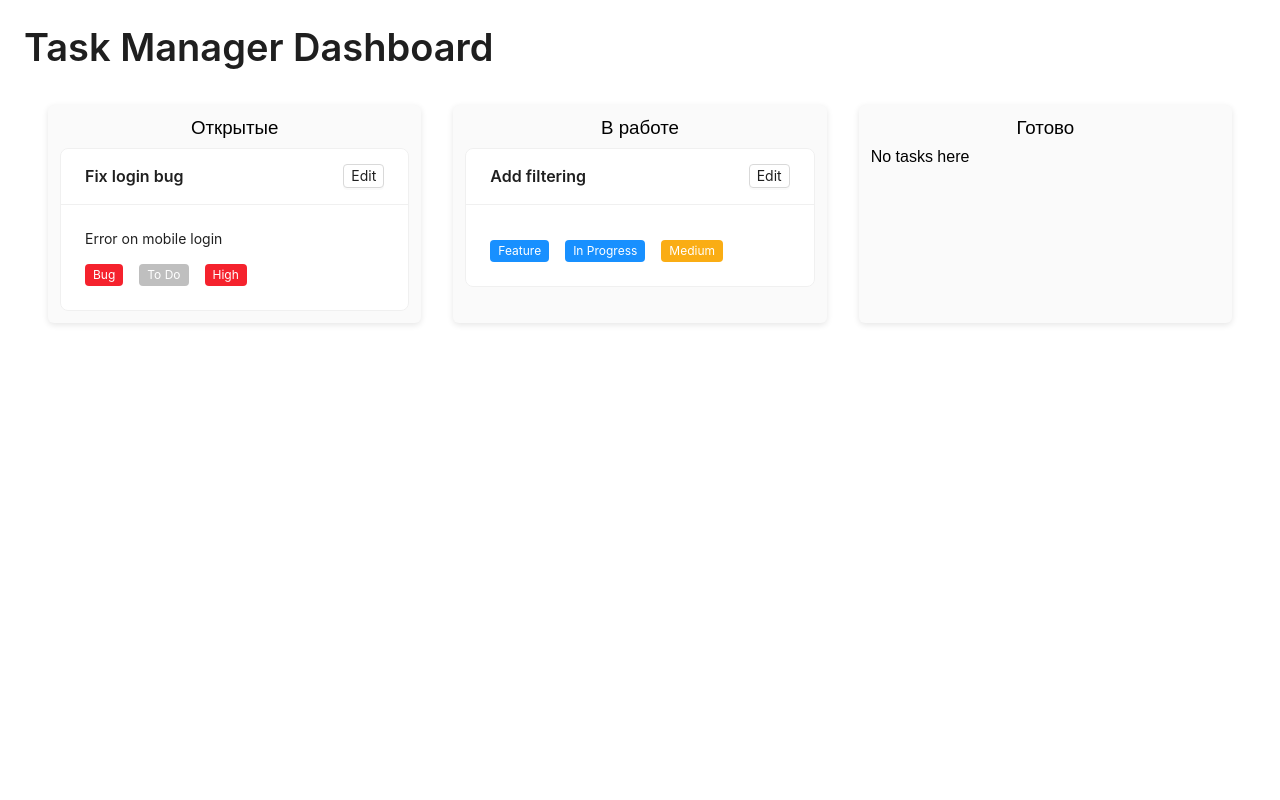
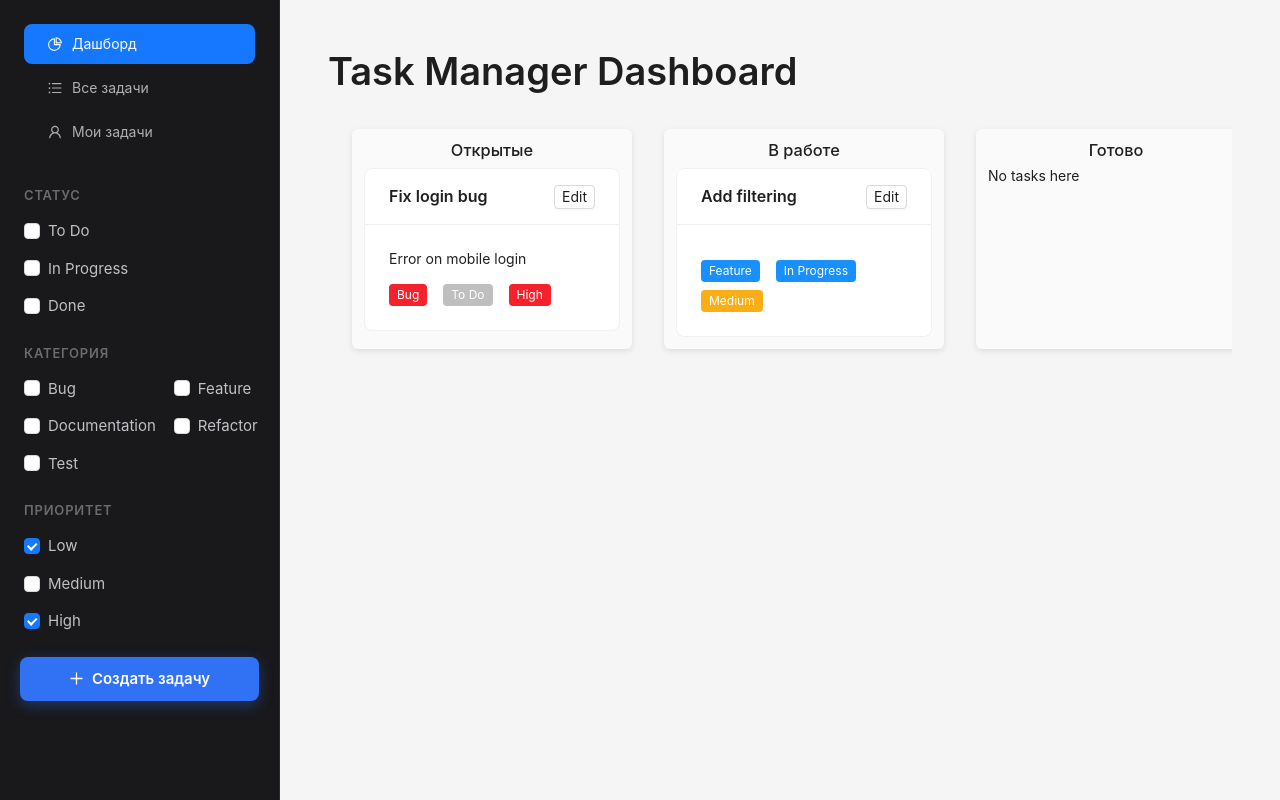
Before and after one commit to naabdykalykov/task-manager, a React (Vite) app: page / in a window 1280 px wide. Built offline with nearby package versions, Linux system fonts and the light colour scheme.

Commit message:
add layout and sidebar

```diff
--- a/src/App.tsx
+++ b/src/App.tsx
@@ -1,12 +1,27 @@
 import { Routes, Route } from "react-router-dom";
 import { HomePage } from "./pages/HomePage";
 import TaskPage from "./pages/TaskPage";
+import MainLayout from "./Layout";
 
 function App() {
   return (
     <Routes>
-      <Route path="/" element={<HomePage />}></Route>
-      <Route path="/task/:id" element={<TaskPage />}></Route>
+      <Route
+        path="/"
+        element={
+          <MainLayout>
+            <HomePage />
+          </MainLayout>
+        }
+      />
+      <Route
+        path="/task/:id"
+        element={
+          <MainLayout>
+            <TaskPage />
+          </MainLayout>
+        }
+      />
     </Routes>
   );
 }
--- /dev/null
+++ b/src/Layout.tsx
@@ -0,0 +1,22 @@
+import React from "react";
+import { Layout } from "antd";
+import Sidebar from "./widgets/sidebar";
+
+const { Content } = Layout;
+
+type Props = {
+  children: React.ReactNode;
+};
+
+const MainLayout = ({ children }: Props) => {
+  return (
+    <Layout style={{ minHeight: "100vh" }}>
+      <Sidebar />
+      <Layout>
+        <Content style={{ padding: 24 }}>{children}</Content>
+      </Layout>
+    </Layout>
+  );
+};
+
+export default MainLayout;
--- /dev/null
+++ b/src/widgets/sidebar/index.tsx
@@ -0,0 +1,89 @@
+import React, { useState } from "react";
+import { Layout, Menu, Checkbox, Button } from "antd";
+import {
+  PieChartOutlined,
+  UnorderedListOutlined,
+  UserOutlined,
+  PlusOutlined,
+} from "@ant-design/icons";
+import styles from "./styles.module.scss";
+
+const { Sider } = Layout;
+
+const statusOptions = ["To Do", "In Progress", "Done"];
+const categoryOptions = ["Bug", "Feature", "Documentation", "Refactor", "Test"];
+const priorityOptions = ["Low", "Medium", "High"];
+
+const Sidebar = () => {
+  const [selectedStatus, setSelectedStatus] = useState<string[]>([
+    "Low",
+    "High",
+  ]);
+  const [selectedCategory, setSelectedCategory] = useState<string[]>([]);
+  const [selectedPriority, setSelectedPriority] = useState<string[]>([]);
+
+  const onStatusChange = (checkedValues: any) => {
+    setSelectedStatus(checkedValues);
+  };
+
+  const onCategoryChange = (checkedValues: any) => {
+    setSelectedCategory(checkedValues);
+  };
+
+  const onPriorityChange = (checkedValues: any) => {
+    setSelectedPriority(checkedValues);
+  };
+
+  return (
+    <Sider width={280} className={styles.sider}>
+      <div className={styles.siderContent}>
+        <Menu
+          theme="dark"
+          mode="inline"
+          defaultSelectedKeys={["dashboard"]}
+          items={[
+            { key: "dashboard", icon: <PieChartOutlined />, label: "Дашборд" },
+            {
+              key: "allTasks",
+              icon: <UnorderedListOutlined />,
+              label: "Все задачи",
+            },
+            { key: "myTasks", icon: <UserOutlined />, label: "Мои задачи" },
+          ]}
+        />
+        <div className={styles.filtersContainer}>
+          <div className={styles.filterGroup}>
+            <h4>Статус</h4>
+            <Checkbox.Group options={statusOptions} onChange={onStatusChange} />
+          </div>
+          <div className={styles.filterGroup}>
+            <h4>Категория</h4>
+            <Checkbox.Group
+              options={categoryOptions}
+              onChange={onCategoryChange}
+              className={styles.categoryGroup}
+            />
+          </div>
+          <div className={styles.filterGroup}>
+            <h4>Приоритет</h4>
+            <Checkbox.Group
+              options={priorityOptions}
+              onChange={onPriorityChange}
+              value={selectedStatus}
+            />
+          </div>
+        </div>
+      </div>
+      <Button
+        type="primary"
+        icon={<PlusOutlined />}
+        className={styles.createButton}
+        block
+      >
+        Создать задачу
+      </Button>
+    </Sider>
+  );
+};
+
+export default Sidebar;
--- /dev/null
+++ b/src/widgets/sidebar/styles.module.scss
@@ -0,0 +1,125 @@
+.sider {
+  background: #19191c !important;
+  border-right: 1px solid #2a2a2e;
+  padding: 20px;
+  display: flex;
+  flex-direction: column;
+}
+
+.siderContent {
+  flex: 1;
+  overflow-y: auto;
+  display: flex;
+  flex-direction: column;
+  gap: 32px;
+
+  &::-webkit-scrollbar {
+    width: 6px;
+  }
+  &::-webkit-scrollbar-thumb {
+    background: #333336;
+    border-radius: 6px;
+  }
+  &::-webkit-scrollbar-track {
+    background: transparent;
+  }
+}
+
+:global(.ant-menu) {
+  background: transparent !important;
+  border: none !important;
+
+  .ant-menu-item {
+    font-size: 15px;
+    font-weight: 500;
+    color: #a0a0a5;
+    border-radius: 6px !important;
+    margin: 0 0 4px !important;
+    transition: all 0.2s ease-in-out;
+    padding-left: 12px !important;
+
+    &:hover {
+      color: #fff !important;
+      background-color: #252528 !important;
+    }
+  }
+
+  .ant-menu-item-selected {
+    background-color: #3172f5 !important;
+    color: #fff !important;
+    font-weight: 600;
+  }
+}
+
+.filtersContainer {
+  display: flex;
+  flex-direction: column;
+  gap: 28px;
+  padding-left: 4px;
+}
+
+.filterGroup {
+  h4 {
+    font-size: 13px;
+    font-weight: 600;
+    color: #6a6a6f;
+    margin-bottom: 16px;
+    text-transform: uppercase;
+    letter-spacing: 0.8px;
+  }
+
+  :global(.ant-checkbox-wrapper) {
+    font-size: 15px;
+    color: #c0c0c5;
+    transition: color 0.2s ease;
+
+    &:hover {
+      color: #fff;
+    }
+
+    .ant-checkbox-inner {
+      background-color: #2a2a2e;
+      border-color: #444448 !important;
+      border-radius: 4px;
+      transition: all 0.2s ease;
+    }
+
+    &.ant-checkbox-wrapper-checked {
+      .ant-checkbox-inner {
+        background-color: #3172f5 !important;
+        border-color: #3172f5 !important;
+      }
+    }
+  }
+
+  :global(.ant-checkbox-group) {
+    display: flex;
+    flex-direction: column;
+    gap: 14px;
+  }
+}
+
+.categoryGroup {
+  display: grid !important;
+  grid-template-columns: 1fr 1fr;
+  gap: 14px 10px !important;
+}
+
+.createButton {
+  margin-top: 24px;
+  border-radius: 8px !important;
+  font-weight: 600;
+  font-size: 15px;
+  height: 44px !important;
+  background: #3172f5;
+  border: none;
+  box-shadow: 0 4px 14px rgba(49, 114, 245, 0.35) !important;
+  transition: all 0.3s ease;
+
+  &:hover,
+  &:focus {
+    background: #4785ff;
+    transform: translateY(-2px);
+    box-shadow: 0 6px 18px rgba(49, 114, 245, 0.45) !important;
+  }
+}
```
